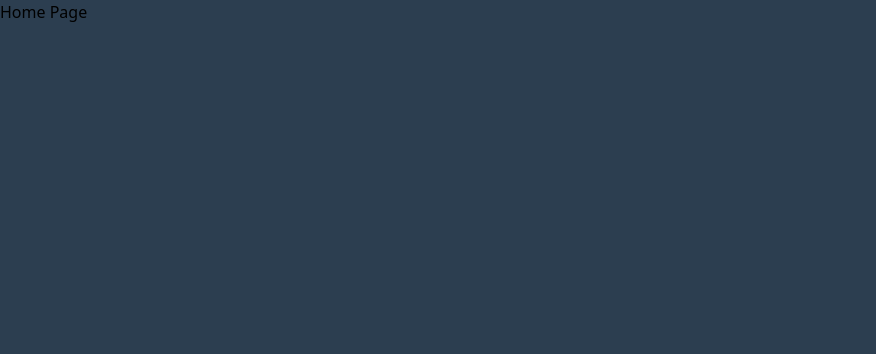
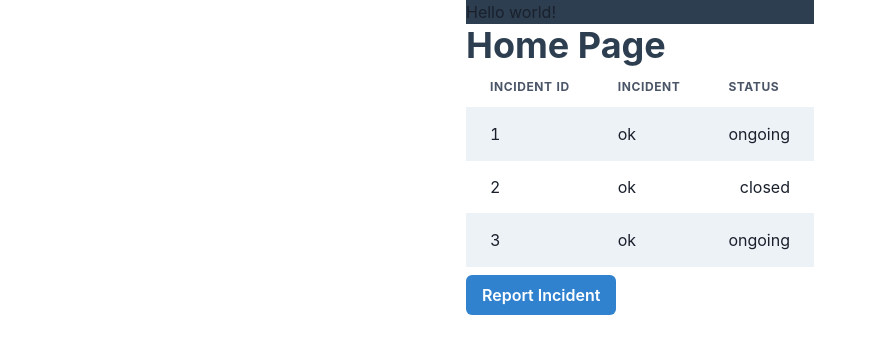
Before and after one commit to ketanbaitule/HACKBYTE, a Next.js app: page / in a window 1280 px wide. Shown: the top 354 px of the page, without its empty margins (0-876 px from the left). Built offline with nearby package versions, Linux system fonts and the light colour scheme.

Commit message:
table and form started

```diff
--- /dev/null
+++ b/src/app/AddIncident.jsx
@@ -0,0 +1,46 @@
+"use client";
+import Link from "next/link";
+import React, { useState } from "react";
+import Form from "./Form"
+import {
+
+  Modal,
+  ModalOverlay,
+  ModalContent,
+  ModalHeader,
+  ModalFooter,
+  ModalBody,
+  ModalCloseButton,
+
+  useDisclosure,
+  Button,
+} from "@chakra-ui/react";
+
+export default function AddIncident() {
+  const { isOpen, onOpen, onClose } = useDisclosure();
+
+  return (
+    <>
+      <Button onClick={onOpen}>+</Button>
+
+      <Modal isOpen={isOpen} onClose={onClose}>
+        <ModalOverlay />
+        <ModalContent>
+          <ModalHeader>New Incident</ModalHeader>
+          <ModalCloseButton />
+          <ModalBody>
+            <input type="text"/>
+            <Form />
+          </ModalBody>
+
+          <ModalFooter>
+            <Button type="submit" colorScheme="blue">Add</Button>
+            <Button variant="ghost" mr={3} onClick={onClose}>
+              Close
+            </Button>
+          </ModalFooter>
+        </ModalContent>
+      </Modal>
+    </>
+  );
+}
--- /dev/null
+++ b/src/app/Form.jsx
@@ -0,0 +1,52 @@
+"use client";
+import Link from "next/link";
+import React, { useState } from "react";
+import {
+  FormControl,
+  FormLabel,
+  Input,
+  FormHelperText,
+  FormErrorMessage,
+  Modal,
+  ModalOverlay,
+  ModalContent,
+  ModalHeader,
+  ModalFooter,
+  ModalBody,
+  ModalCloseButton,
+  useDisclosure,
+  Button,
+  Textarea,
+} from "@chakra-ui/react";
+
+function Form() {
+  const [input, setInput] = useState("");
+
+  const handleInputChange = (e) => setInput(e.target.value);
+
+  const isError = input === "";
+
+  return (
+     <>
+      <FormControl isInvalid={isError}>
+        <FormLabel>Title</FormLabel>
+        <Input type="text" value={input} onChange={handleInputChange} />
+        {!isError ? (
+          <FormHelperText>
+            <span className="text-white">Incident Title</span>
+          </FormHelperText>
+        ) : (
+          <FormErrorMessage>
+            <span className="text-red-500">Title is required.</span>
+          </FormErrorMessage>
+        )}
+        <FormLabel as="legend">Describe Incident</FormLabel>
+        <Textarea placeholder="Describe Incident" name="description" />
+        <Button type="submit" colorScheme="blue">
+          Add
+        </Button>
+      </FormControl>
+    </>
+  );
+}
+export default Form;
--- /dev/null
+++ b/src/app/Table.jsx
@@ -0,0 +1,59 @@
+"use client";
+import Link from "next/link";
+import React, { useState } from "react";
+import {
+  TableContainer,
+  Table,
+  TableCaption,
+  Thead,
+  Tbody,
+  Tfoot,
+  Tr,
+  Th,
+  Td,
+  Modal,
+  ModalOverlay,
+  ModalContent,
+  ModalHeader,
+  ModalFooter,
+  ModalBody,
+  ModalCloseButton,
+  FormControl,
+  FormLabel,
+  Input,
+  FormHelperText,
+  FormErrorMessage,
+  useDisclosure,
+  Button,
+} from "@chakra-ui/react";
+const tableData = [
+  { Id: "1", incident: "ok", status: "ongoing" },
+  { Id: "2", incident: "ok", status: "closed" },
+  { Id: "3", incident: "ok", status: "ongoing" },
+];
+
+function MyTable() {
+  return (
+    <TableContainer>
+      <Table variant="striped">
+        <Thead>
+          <Tr>
+            <Th>Incident Id</Th>
+            <Th>Incident</Th>
+            <Th>Status</Th>
+          </Tr>
+        </Thead>
+        <Tbody>
+          {tableData.map((data, index) => (
+            <Tr key={index}>
+              <Td>{data.Id}</Td>
+              <Td>{data.incident}</Td>
+              <Td isNumeric>{data.status}</Td>
+            </Tr>
+          ))}
+        </Tbody>
+      </Table>
+    </TableContainer>
+  );
+}
+export default MyTable;
--- a/src/app/layout.js
+++ b/src/app/layout.js
@@ -1,17 +1,20 @@
 import { Inter } from "next/font/google";
 import "./globals.css";
+import { ChakraProvider } from "@chakra-ui/react";
 
 const inter = Inter({ subsets: ["latin"] });
 
 export const metadata = {
-  title: "Create Next App",
-  description: "Generated by create next app",
+  title: "AnonymousAID",
+  description: "Anonymous, yet united.",
 };
 
 export default function RootLayout({ children }) {
   return (
     <html lang="en">
-      <body className="bg-dark">{children}</body>
+      <body className="bg-light flex items-center justify-center">
+        <ChakraProvider>{children}</ChakraProvider>
+      </body>
     </html>
   );
 }
--- /dev/null
+++ b/src/app/new/page.js
@@ -0,0 +1,26 @@
+import React from "react";
+import {
+  FormControl,
+  FormLabel,
+  Input,
+  FormHelperText,
+  FormErrorMessage,
+} from "@chakra-ui/react";
+import Form from "../Form";
+
+
+export default function New () {
+  const handleSubmit = async (formData) => {
+    "use server"
+    console.log(formData);
+  };
+  return (
+    <div>
+      New
+      <form action={handleSubmit}>
+        <Form />
+      </form>
+    </div>
+  );
+
+};
--- a/src/app/page.js
+++ b/src/app/page.js
@@ -1,10 +1,25 @@
-import Image from "next/image";
+import Link from "next/link";
+import React from "react";
+import MyTable from "./Table";
+import {
+  Heading,
+  Button,
+} from "@chakra-ui/react";
+
 
 export default function Home() {
+
+
   return (
-    <main >
-      <h1>Home Page</h1>
+    <main>
+      <nav className="bg-dark" width="100%"><h2>Hello world!</h2></nav>
+      <Heading className="text-dark">Home Page</Heading>
+      <MyTable />
+      <Button  colorScheme="blue" className="mt-2">
+        <Link href="/new" >
+        Report Incident</Link>
+      </Button>
+
     </main>
-
   );
 }
```
Also changed, not shown: package.json (+6 -5 lines), 1 other file (tests, documents, lock files or other folders).
